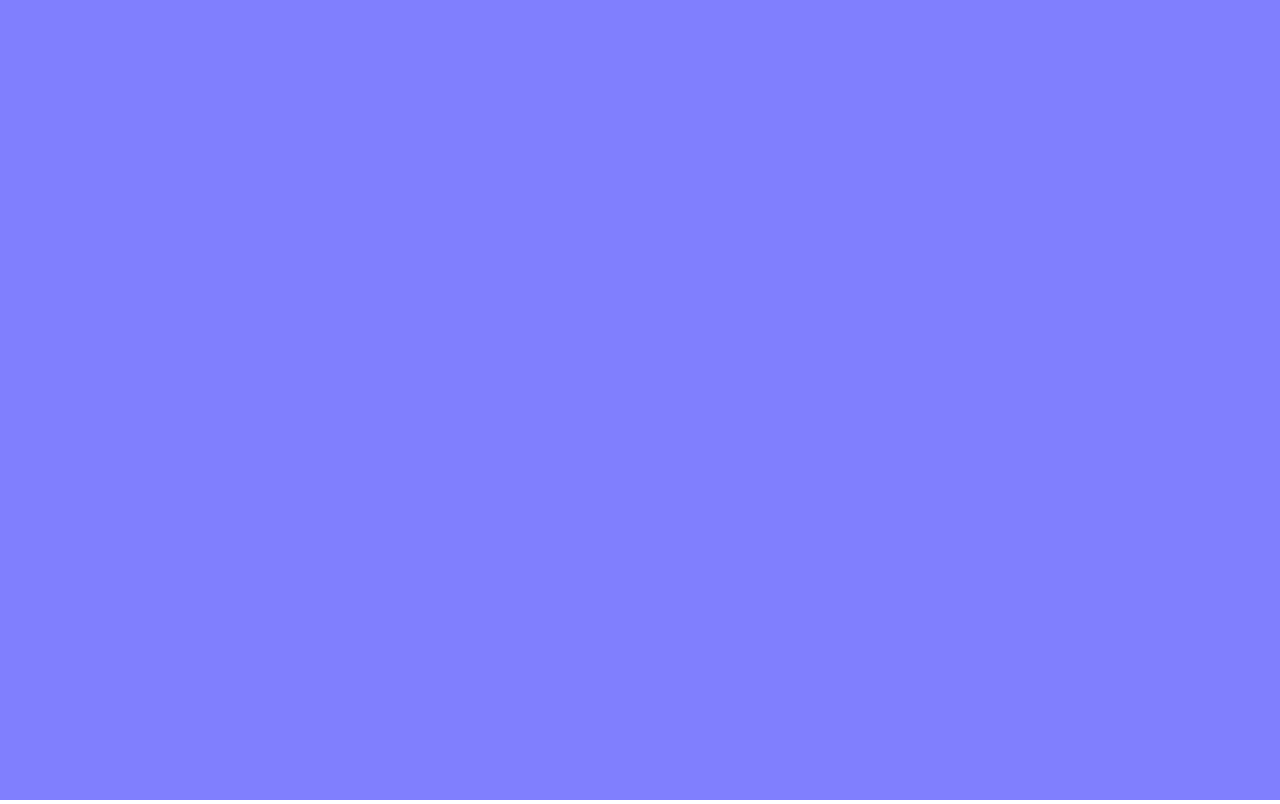
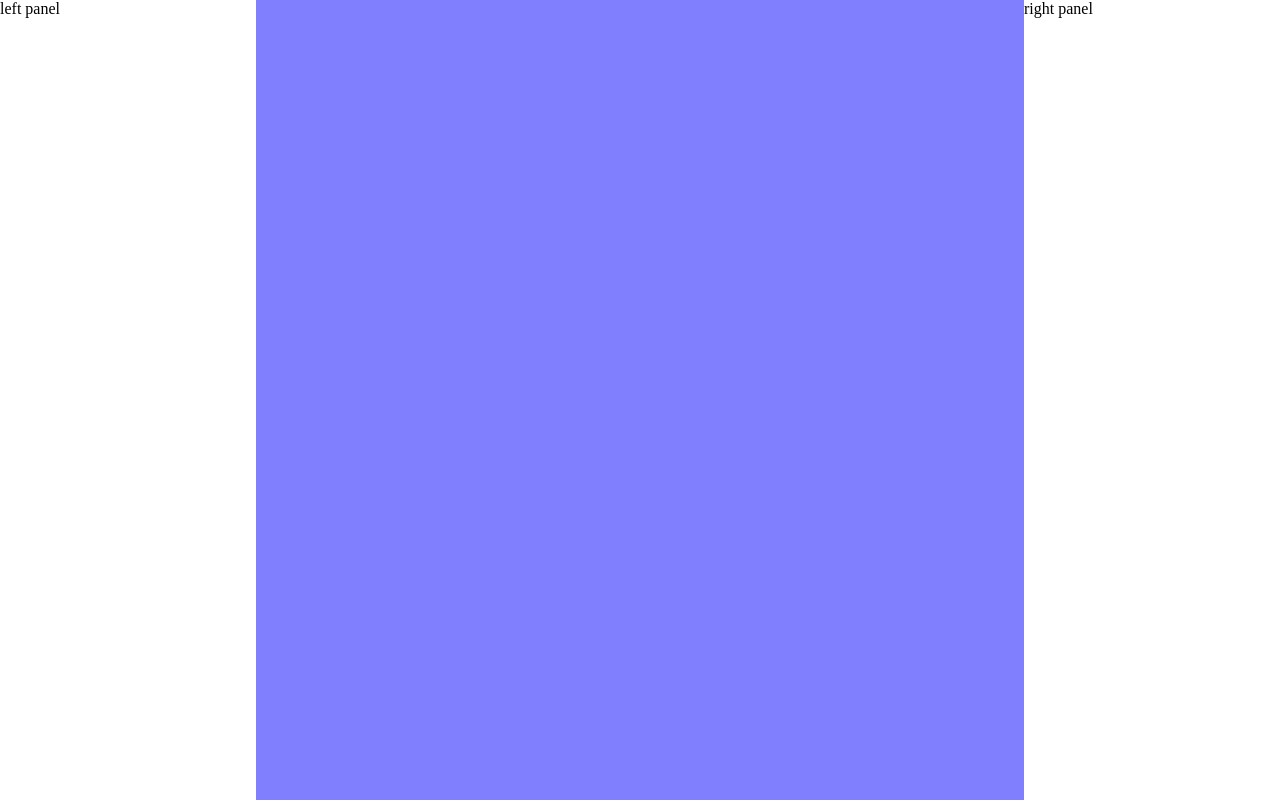
Before and after one commit to MathewKJ2048/Wang-cube-circuit-simulator, a plain HTML site: page index.html in a window 1280 px wide. Drawn offline with Linux system fonts and the light colour scheme.

Commit message:
added panels

```diff
--- a/index.html
+++ b/index.html
@@ -5,7 +5,14 @@
 		<link rel="stylesheet" href="style.css">
 	</head>
 	<body>
-		<canvas id="canvas"></canvas>
+		<div class="container">
+			<div class="left-section">left panel</div>
+			<div class="centre-section">
+				<canvas id="canvas"></canvas>
+			</div>
+			<div class="right-section">right panel</div>
+		</div>
 		<script src="scripts/main.js"></script>
+
 	</body>
 </html>
--- a/style.css
+++ b/style.css
@@ -4,3 +4,30 @@ html, body {
 	height: 100%;
 	width: 100%;
 }
+
+.container {
+	display: flex;
+	height: 100vh;
+	width: 100%;
+}
+
+.left-section {
+	width: 20%;
+	height: 100%;
+	display: flex;
+	flex-direction: column;
+}
+
+.right-section {
+	width: 20%;
+	height: 100%;
+	display: flex;
+	flex-direction: column;
+}
+
+.centre-section {
+	width: 60%;
+	height: 100%;
+	display: flex;
+	flex-direction: column;
+}
```
